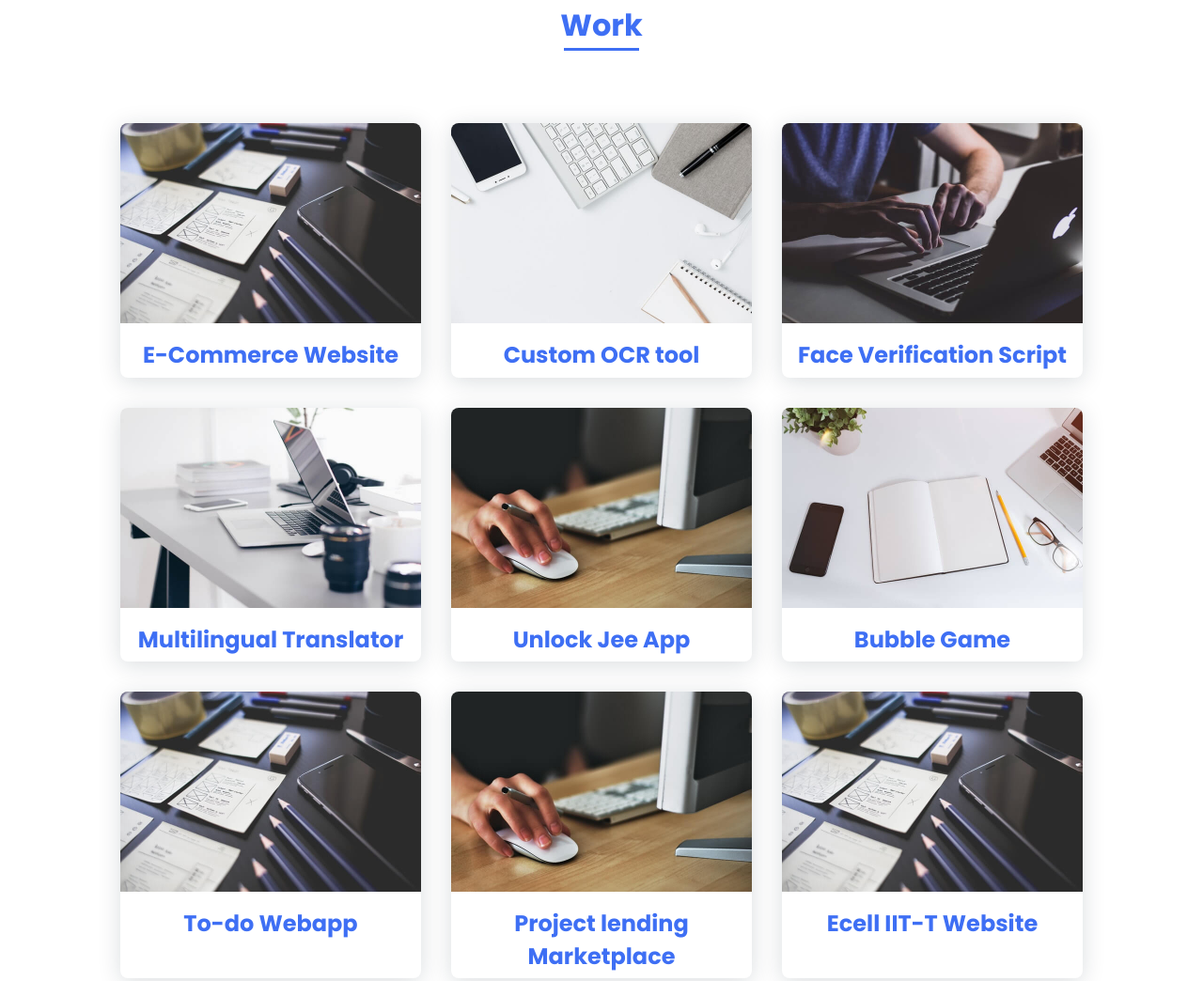
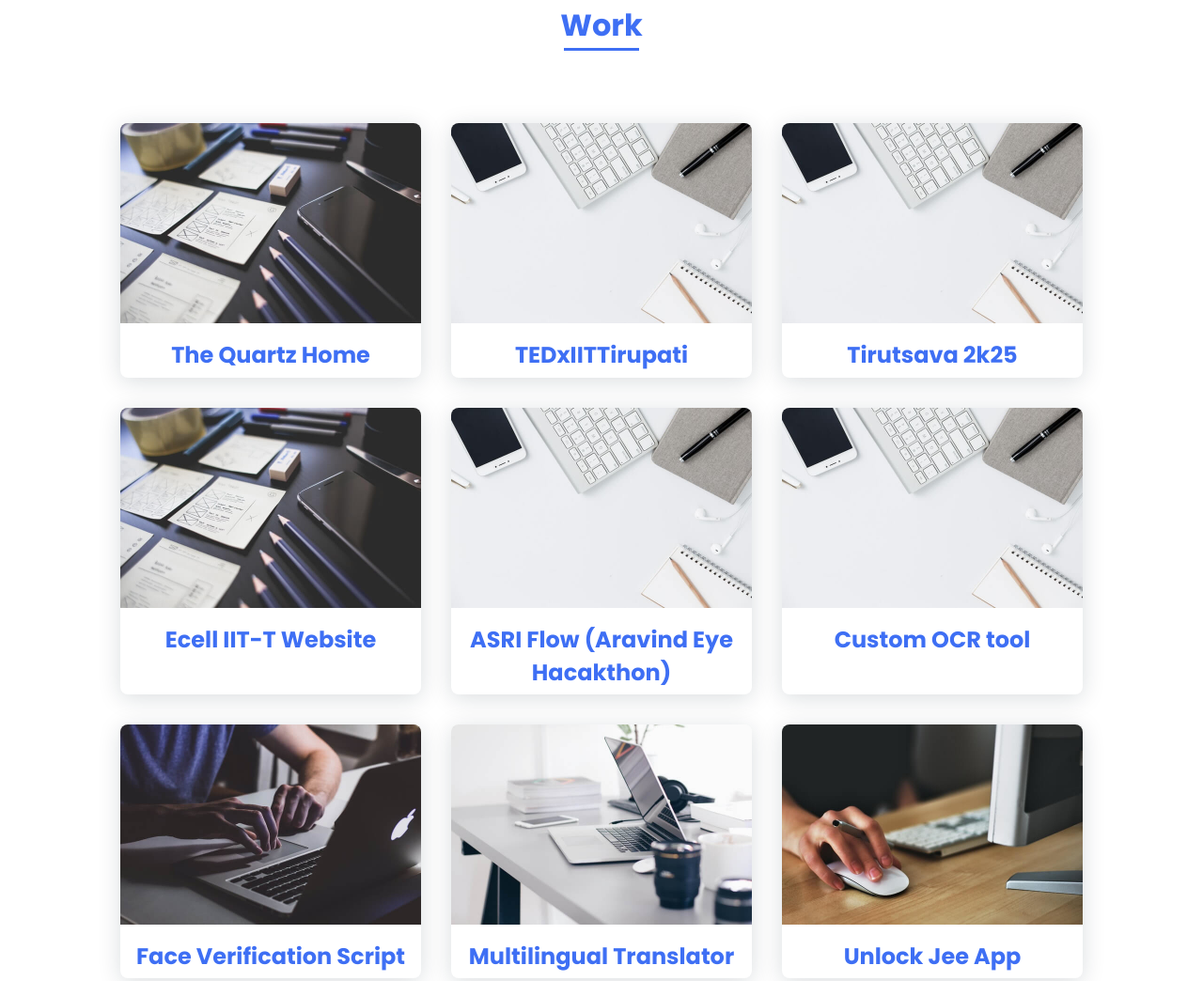
Before and after one commit to vaibhavmsra2021/portfolio_vaibhavmishra, a plain HTML site: page index.html in a window 1280 px wide. Shown: the part 2134-3178 px from the top of the page at 94% size. Drawn offline with nearby package versions, Linux system fonts and the light colour scheme.

Commit message:
Updated Projects

```diff
--- a/index.html
+++ b/index.html
@@ -152,9 +152,40 @@
                     <a href="http://www.thequartzhome.com/" class="work__img">
                         <div class="work_text_div">
                             <img src="assets/img/work1.jpg" alt="">
-                            <h2 class="work_heading">E-Commerce Website</h2>
+                            <h2 class="work_heading">The Quartz Home</h2>
                         </div>
                     </a>
+                    <a href="https://tedxiittirupati.ecelliitt.in/" class="work__img">
+                        <div class="work_text_div">
+                        <img src="assets/img/work2.jpg" alt="">
+                            <h2 class="work_heading">TEDxIITTirupati</h2>
+                        </div>
+
+                    </a>
+
+                    <a href="https://tirutsava.com/" class="work__img">
+                        <div class="work_text_div">
+                        <img src="assets/img/work2.jpg" alt="">
+                            <h2 class="work_heading">Tirutsava 2k25</h2>
+                        </div>
+                    </a>
+
+
+                    <a href="https://ecelliitt.in/" class="work__img">
+                        <div class="work_text_div">
+                        <img src="assets/img/work1.jpg" alt="">
+                            <h2 class="work_heading">Ecell IIT-T Website</h2>
+                        </div>
+                    </a>
+
+                    <a href="https://github.com/vaibhavmsra2021/Text-Extractor_app" class="work__img">
+                        <div class="work_text_div">
+                        <img src="assets/img/work2.jpg" alt="">
+                            <h2 class="work_heading">ASRI Flow (Aravind Eye Hacakthon)</h2>
+                        </div>
+
+                    </a>
+
                     <a href="https://github.com/vaibhavmsra2021/Text-Extractor_app" class="work__img">
                         <div class="work_text_div">
                         <img src="assets/img/work2.jpg" alt="">
@@ -198,12 +229,7 @@
                             <h2 class="work_heading">Project lending Marketplace</h2>
                         </div>
                     </a>
-                    <a href="https://stunning-cheesecake-c885c6.netlify.app/" class="work__img">
-                        <div class="work_text_div">
-                        <img src="assets/img/work1.jpg" alt="">
-                            <h2 class="work_heading">Ecell IIT-T Website</h2>
-                        </div>
-                    </a>
+
 
                 </div>
             </section>
```
